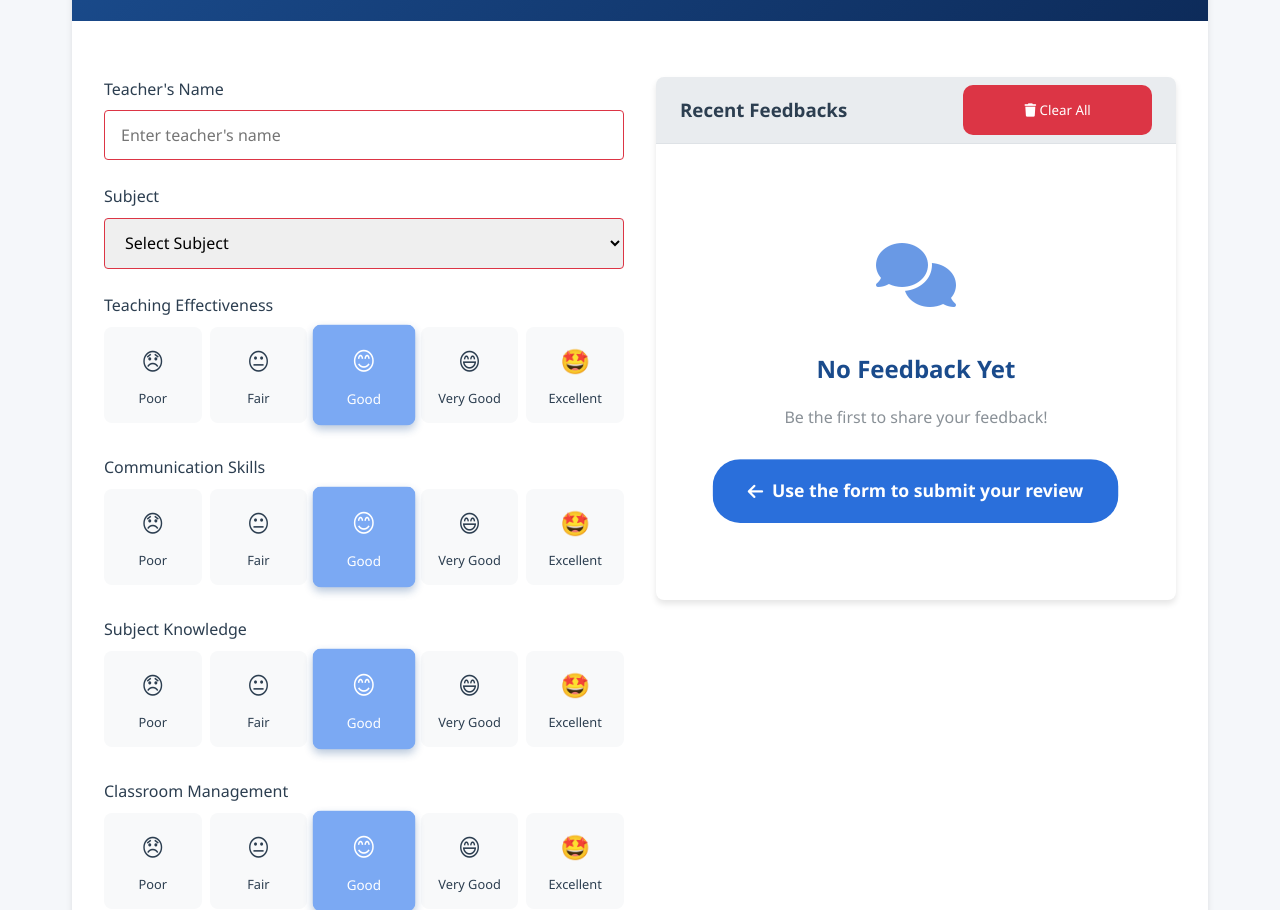
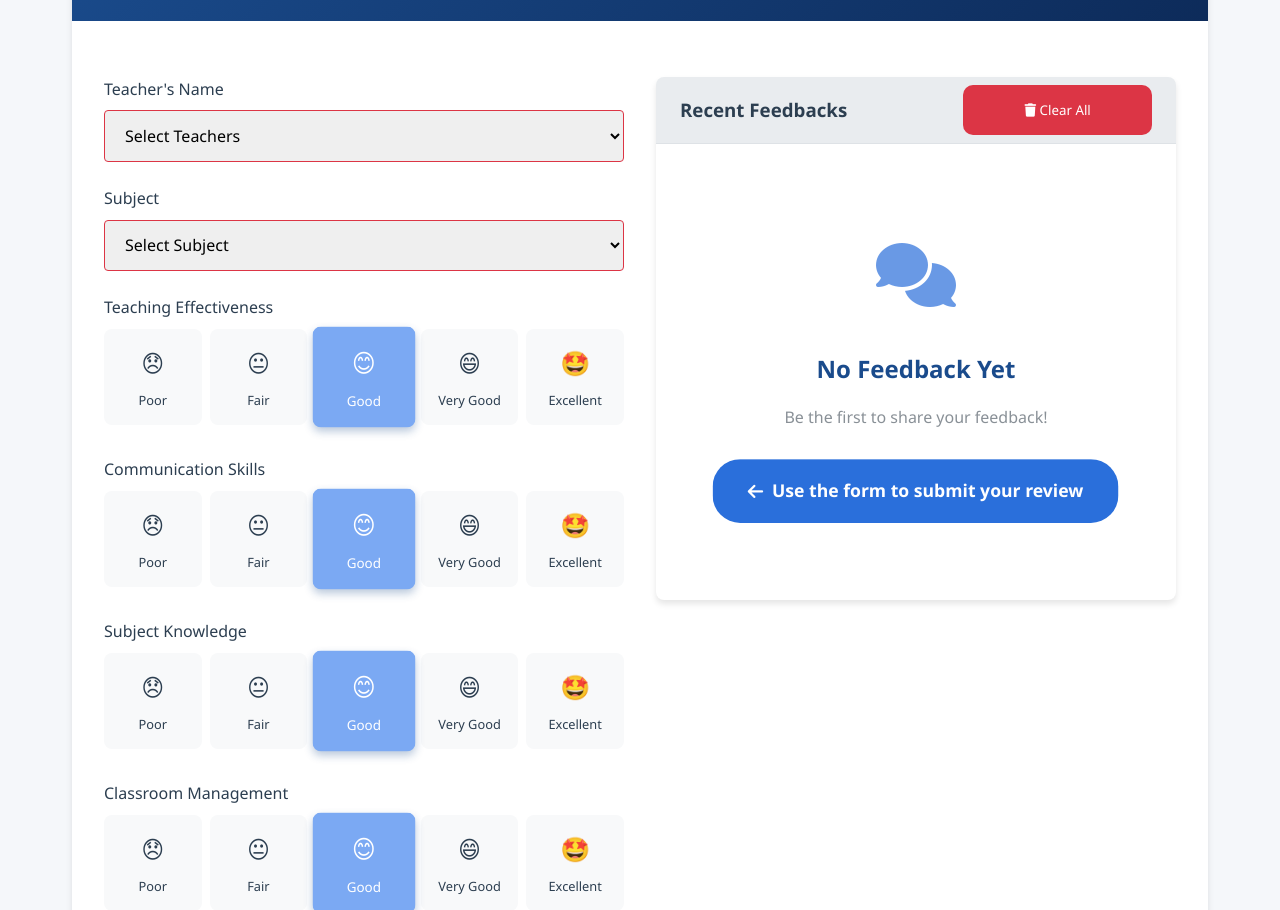
Before and after one commit to Shivammishra367/Project, a plain HTML site: page index.html in a window 1280 px wide. Shown: the part 3653-4563 px from the top of the page. Drawn offline with Linux system fonts and the light colour scheme.

Commit message:
Update index.html

```diff
--- a/index.html
+++ b/index.html
@@ -277,8 +277,23 @@
                         <form id="feedbackForm">
                             <div class="form-group">
                                 <label for="teacherName">Teacher's Name</label>
-                                <input type="text" id="teacherName" class="form-control"
-                                    placeholder="Enter teacher's name" required>
+                                <select id="teacherName" class="form-control" required>
+                                    <option value="">Select Teachers</option>
+                                    <option>Prof. Sandeep Sharma</option>
+                                    <option>Prof. Deepti Gupta</option>
+                                    <option>Prof. Urvashi Dubey</option>
+                                    <option>Dr. Rashmi Tomar</option>
+                                    <option>Prof. KK Yadav</option>
+                                    <option>Prof. Pranjal Shrivastav</option>
+                                    <option>Prof. Alka Pradhan</option>
+                                    <option>Prof. Satendra Bansal</option>
+                                    <option>Prof. Bhanu Pratap Singh</option>
+                                    <option>Prof. Sanjay Dhakad</option>
+                                    <option>Prof. Sanjay Bhatele</option>
+                                    <option>Prof. Ajay Shivhare</option>
+                                    <option>Prof. Sheo Kumar</option>
+
+                                </select>
                             </div>
 
                             <div class="form-group">
@@ -842,4 +857,5 @@
     <script src="script.js"></script>
 </body>
 
+
 </html>
```
